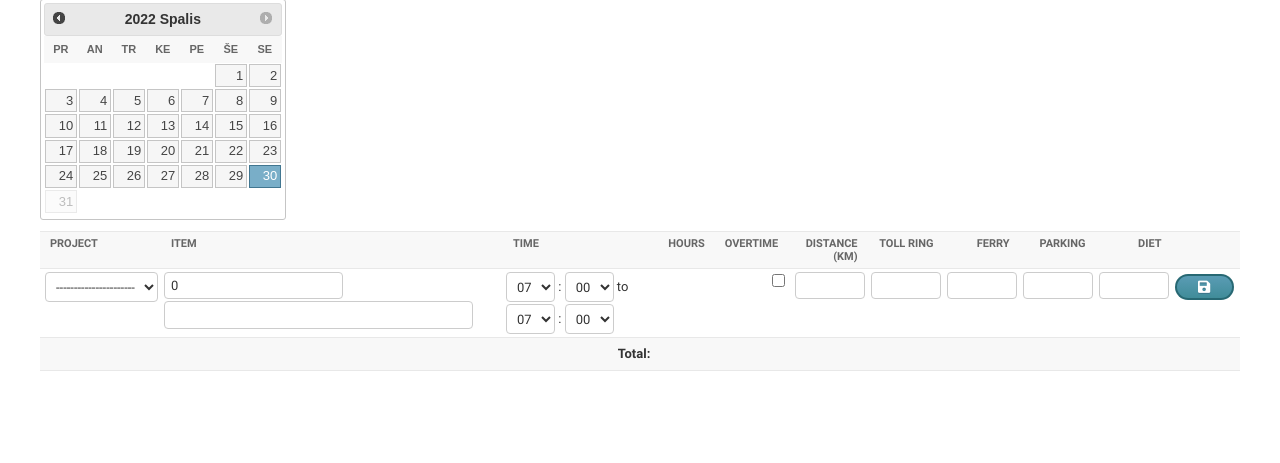
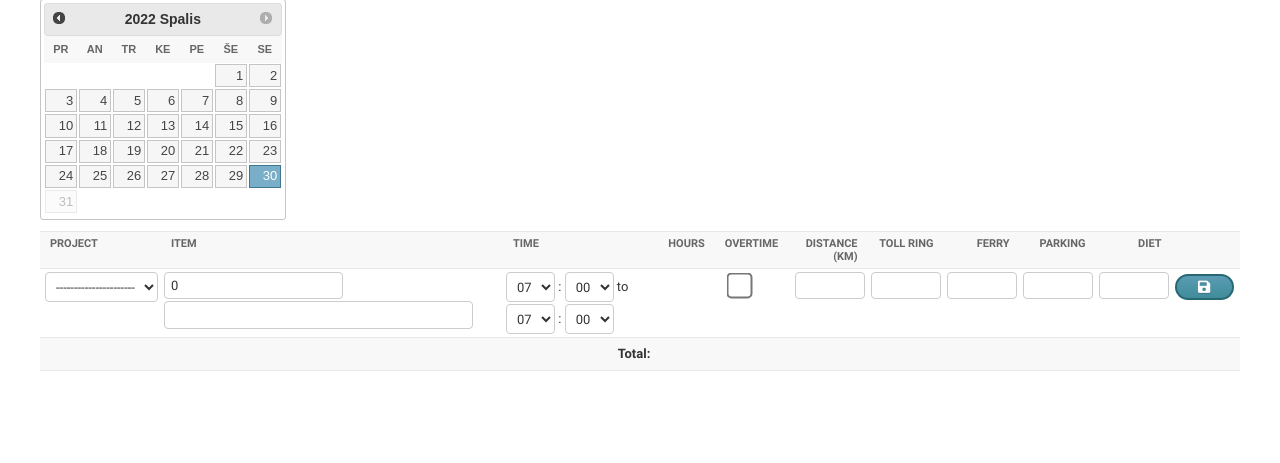
Before and after one commit to andgec/day_on, a Django app: page / in a window 1280 px wide. Shown: the part 165-628 px from the top of the page. Run offline with Django 3.2, Linux system fonts and the light colour scheme; the visitor is signed in with stand-in values (Sample User, id 1); data that the repository does not hold is empty; parts of the project's set-up code (start-up, migrations or seed data) failed here and were passed over; some libraries are stand-ins or nearby versions.

Commit message:
Styling for overtime checkbox

```diff
--- a/static/css/timereg.css
+++ b/static/css/timereg.css
@@ -5,3 +5,11 @@
 .treg_form_descr{
 	padding-top:2px;
 }
+
+input[type="checkbox"] {
+	transform: scale(2);
+	position: relative;
+	top: 0.38em;
+	right: 3em;
+	accent-color: #417690;
+}
```
